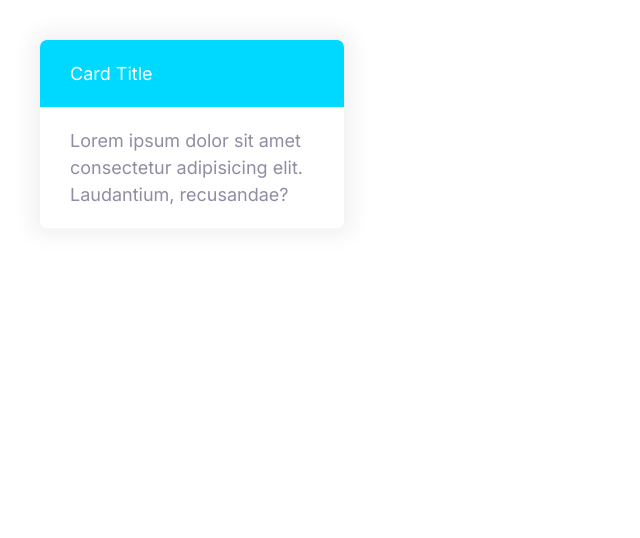
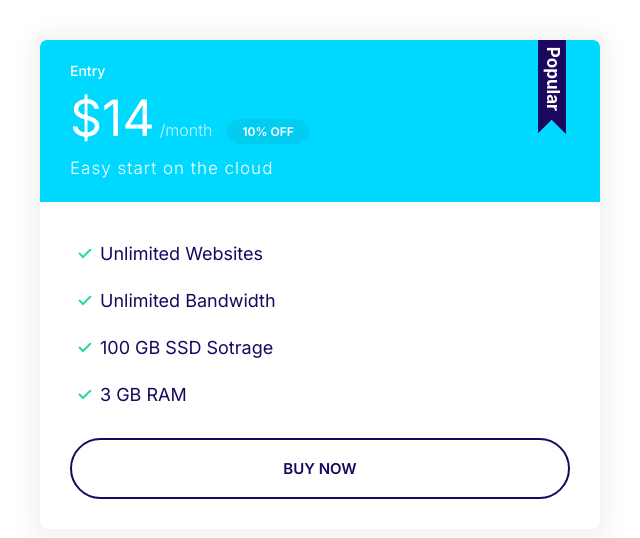
Before and after one commit to Kreetta/test, a plain HTML site: page index.html in a window 1280 px wide. Shown: the whole page, without its empty margins (0-640 px from the left). Drawn offline with Linux system fonts and the light colour scheme.

Commit message:
Build the plan component.

```diff
--- a/CSS/styles.css
+++ b/CSS/styles.css
@@ -120,6 +120,7 @@ a {
 
 .badge--small {
     font-size: 1.6rem;
+    padding: 0.5rem 1.5rem;
 }
 
 @media screen and (min-width: 1024px) {
@@ -305,3 +306,69 @@ a {
     background: var(--color-secondary);
     color: #fff;
 }
+
+.card--secondary .badge--secondary {
+    background: #02cdf1;
+}
+
+/* Plans */
+
+.plan__name {
+    color: #fff;
+    margin: 0;
+    font-weight: 500;
+    font-size: 2.4rem;
+}
+
+.plan__price {
+    font-size: 6rem;
+}
+
+.plan__billing-cycle {
+    font-size: 2.4rem;
+    font-weight: 300;
+    opacity: 0.8;
+    margin-right: 1rem;
+}
+
+.plan__description {
+    font-size: 2rem;
+    font-weight: 300;
+    letter-spacing: 1px;
+    display: block;
+}
+
+.plan .list__item {
+    margin-bottom: 2rem;
+}
+
+.plan--popular .card__header {
+    position: relative;
+}
+
+.plan--popular .card__header::before {
+    content: url(../images/popular.svg);
+    width: 40px;
+    display: inline-block;
+    position: absolute;
+    top: -6px;
+    right: 5%;
+}
+
+@media screen and (min-width: 1024px) {
+    .plan__name {
+        font-size: 1.4rem;
+    }
+
+    .plan__price {
+        font-size: 5rem;
+    }
+
+    .plan__billing-cycle {
+        font-size: 1.6rem;
+    }
+
+    .plan__description {
+        font-size: 1.7rem;
+    }
+}
--- a/index.html
+++ b/index.html
@@ -7,16 +7,31 @@
     <meta name="viewport" content="width=device-width, initial-scale=1.0">
     <title>Document</title>
     <link rel="preconnect" href="https://fonts.gstatic.com">
-    <link href="https://fonts.googleapis.com/css2?family=Inter:wght@400;600;700&display=swap" rel="stylesheet">
+    <link href="https://fonts.googleapis.com/css2?family=Inter:wght@300;400;500;600;700&display=swap" rel="stylesheet">
     <link rel="stylesheet" href="CSS/normalize.css">
     <link rel="stylesheet" href="CSS/styles.css">
 </head>
 
 <body>
-    <div style="width: 30%; padding: 4rem">
-        <div class="card card--secondary">
-            <header class="card__header">Card Title</header>
-            <div class="card__body">Lorem ipsum dolor sit amet consectetur adipisicing elit. Laudantium, recusandae?
+    <div style="width: 50%; padding: 4rem">
+        <div class="plan plan--popular">
+            <div class="card card--secondary">
+                <header class="card__header">
+                    <h3 class="plan__name">Entry</h3>
+                    <span class="plan__price">$14</span>
+                    <span class="plan__billing-cycle">/month</span>
+                    <span class="badge badge--secondary badge--small">10% OFF</span>
+                    <span class="plan__description">Easy start on the cloud</span>
+                </header>
+                <div class="card__body">
+                    <ul class="list list--tick">
+                        <li class="list__item">Unlimited Websites</li>
+                        <li class="list__item">Unlimited Bandwidth</li>
+                        <li class="list__item">100 GB SSD Sotrage</li>
+                        <li class="list__item">3 GB RAM</li>
+                    </ul>
+                    <button class="btn btn--outline btn--block">Buy Now</button>
+                </div>
             </div>
         </div>
     </div>
```
Also changed, not shown: components/plans.html (added, +21 -0 lines), images/popular.svg (added).
